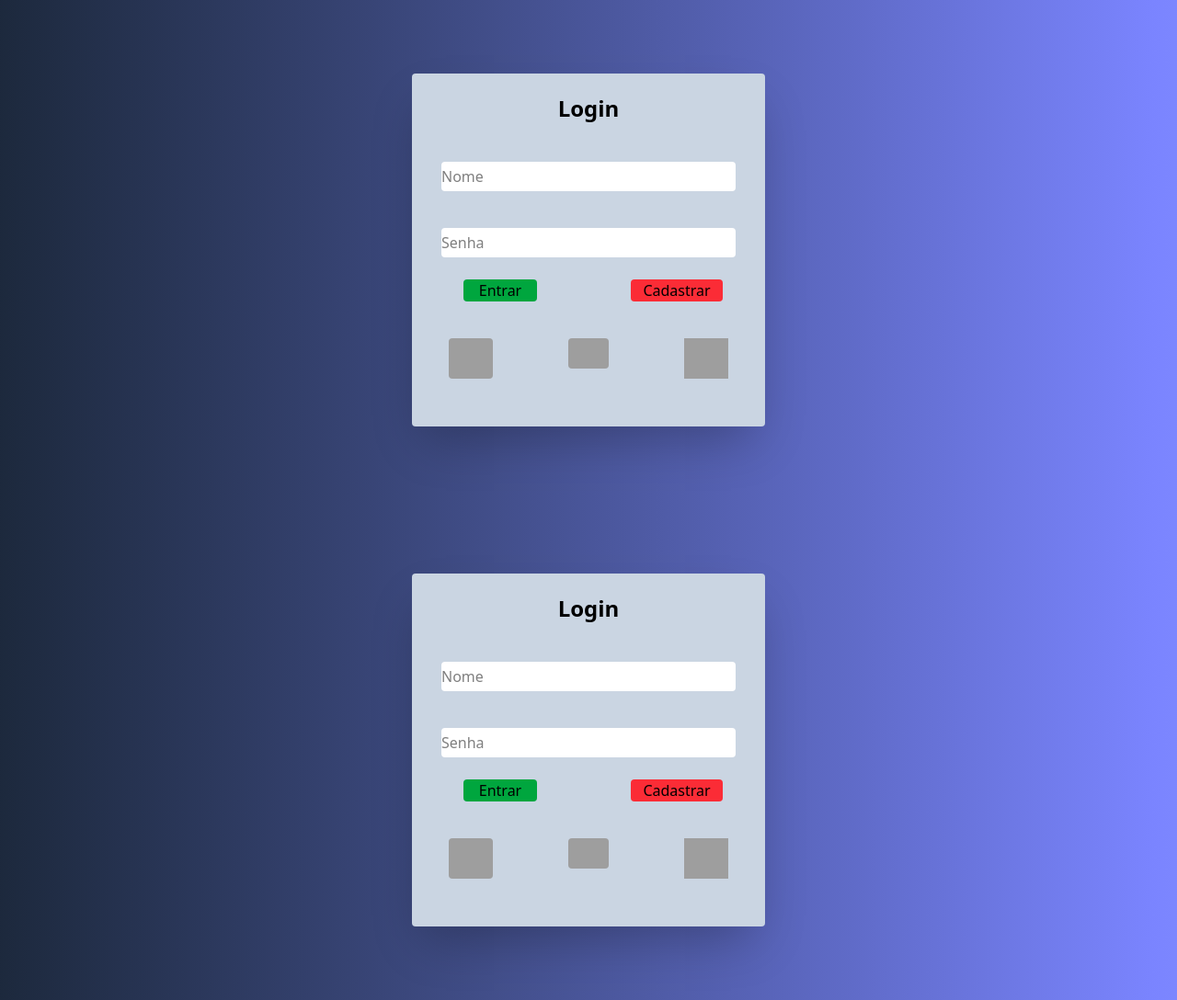
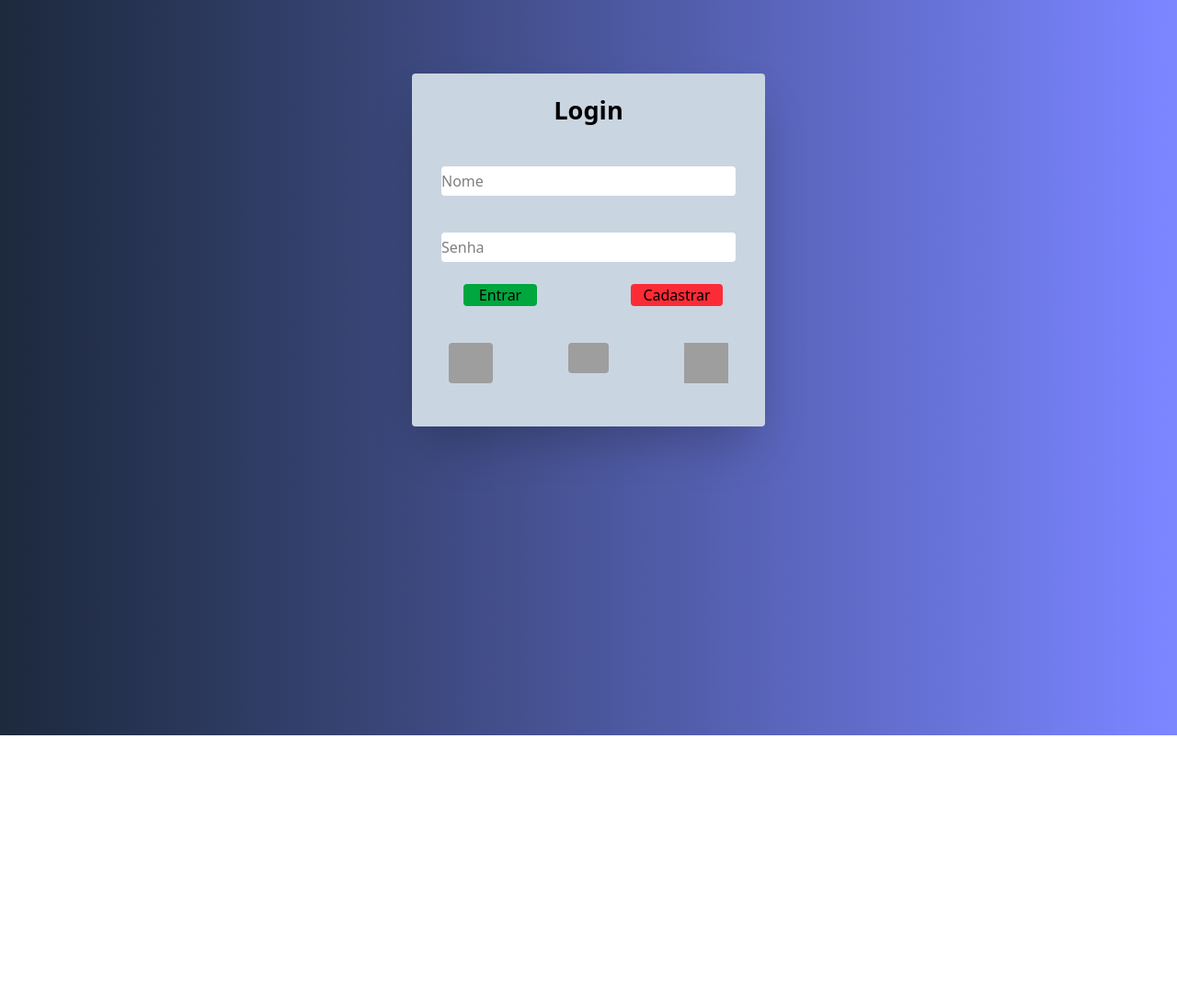
Before and after one commit to MaiconMarreiro/Projeto_PHP, a plain HTML site: page index.html in a window 1280 px wide. Shown: the whole page at 92% size. After the commit the page ends 800 px from the top, so only its background shows below. Drawn offline with nearby package versions, Linux system fonts and the light colour scheme; grey boxes are pictures that could not be loaded.

```diff
--- a/index.html
+++ b/index.html
@@ -36,43 +36,3 @@
 
 <script src="https://cdn.jsdelivr.net/npm/@tailwindcss/browser@4"></script>
 </body>
-
-<!DOCTYPE html>
-<html lang="pt-br">
-<head>
-    <meta charset="UTF-8">
-    <meta name="viewport" content="width=device-width, initial-scale=1.0">
-    <title>Pagina de Login</title>
-</head>
-<style>
-    .fs-1{
-        font-size: 150%;
-    }
-</style>
-<body class="bg-gradient-to-r from-slate-800 to-indigo-400">
-
-    <div class="grid grid-rows-1">
-        <div class="grid grid-cols-1 justify-items-center p-20">
-            <div class="w-96 h-96 justify-items-center rounded shadow-2xl bg-slate-300">
-            <p class="font-bold fs-1 mt-5">Login</p>
-            <form name="form-login" action="conexao.php" method="post" class="h-60 text-center">
-                <input type="text" name="" id="" placeholder="Nome" class="w-80 h-8 mt-10 bg-white rounded">
-                <input type="text" name="" id="" placeholder="Senha" class="w-80 h-8 mt-10 bg-white rounded">
-                <div class="grid grid-cols-2 justify-items-center mt-2">
-                <button class="w-20 mt-4 cursor-pointer bg-green-600 rounded font-medium">Entrar</button>
-                <button class="w-25 mt-4 cursor-pointer bg-red-500 rounded font-medium">Cadastrar</button>
-                </div>
-                <div class="grid grid-cols-3 justify-items-center mt-10">
-                <img class=" w-12 h-11 rounded cursor-pointer" src="https://wpdiscuz.com/wp-content/uploads/wpforo/attachments/125817/3813-NewLogo.png" alt="google-login">
-                <img class=" w-11 rounded cursor-pointer" src="https://encrypted-tbn0.gstatic.com/images?q=tbn:ANd9GcSMzEkaAN0BJ2o3ri2IsQRKXVk6ejQQqz0GUg&s" alt="google-login">
-                <img class="w-12 h-11 cursor-pointer" src="https://i.pinimg.com/736x/67/5c/af/675cafde751be69ba38a16504cb93e39.jpg" alt="google-login">
-                </div>
-            </form>
-            </div>
-        </div>
-
-    </div>
-
-<script src="https://cdn.jsdelivr.net/npm/@tailwindcss/browser@4"></script>
-</body>
-</html>
```
Also changed, not shown: inicio.html (added, +17 -0 lines), img/PHP.jpg (added), 1 other file.
